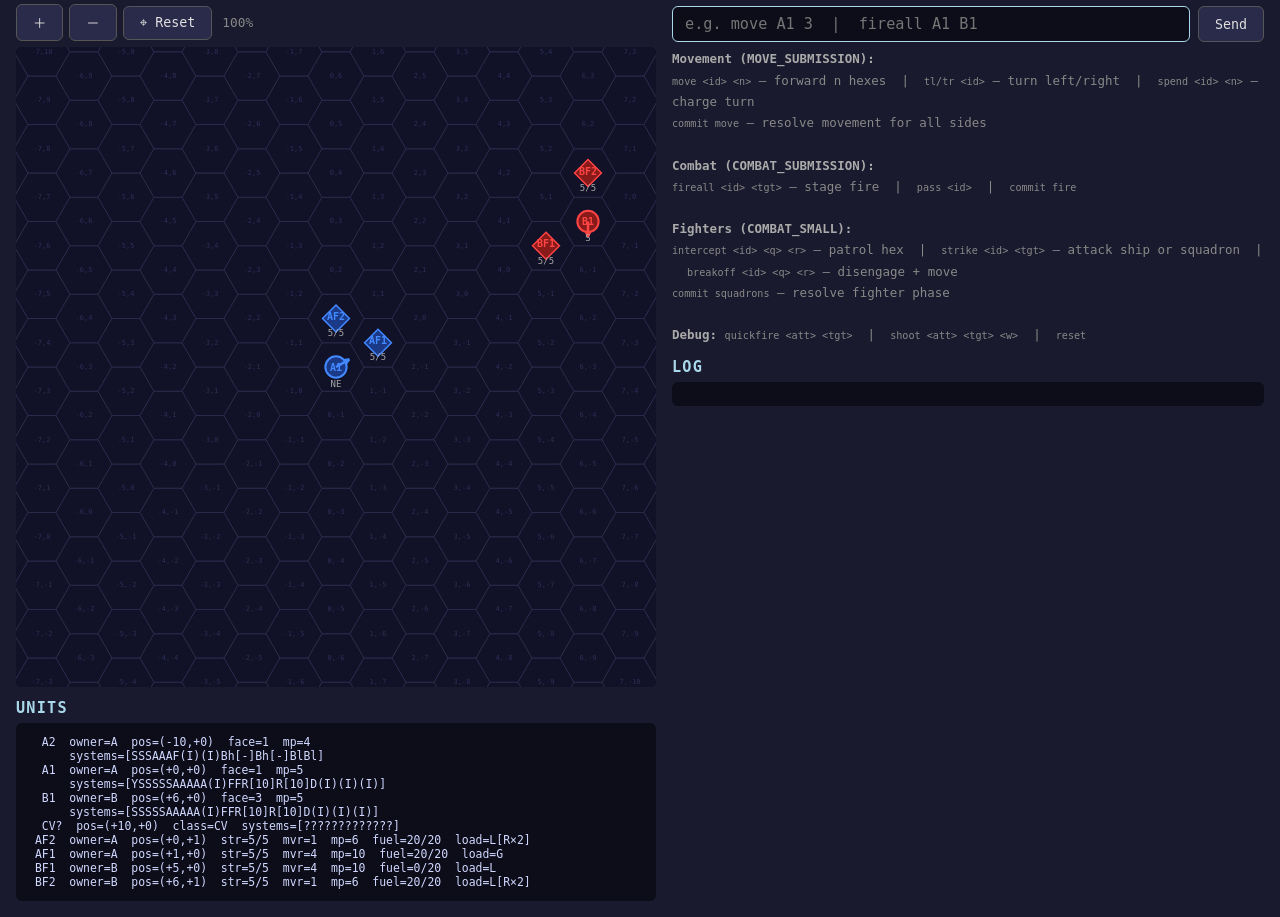
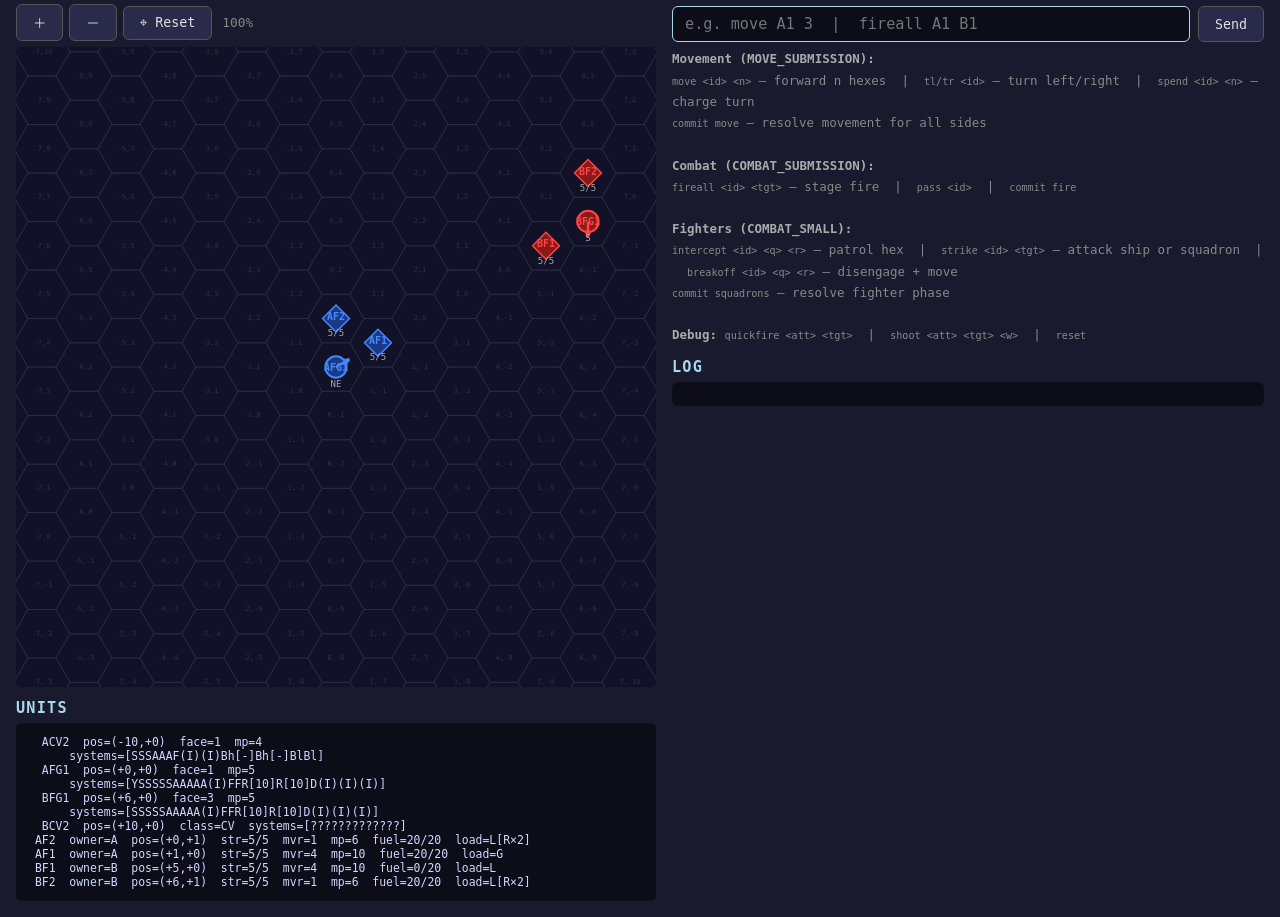
Before and after one commit to josiahnarog/async-4x-sim, a FastAPI app: page /tactical/?view=A in a window 1280 px wide. Shown: the part 165-1082 px from the top of the page. Run offline with FastAPI, Linux system fonts and the light colour scheme.

Commit message:
Improve fog-of-war rendering: solid symbols at detection 2, masked IDs
- Detection level 1: dashed hex/diamond with masked ID (A??1, B??F1)
- Detection levels 2+: standard ship circle+facing and squadron diamond,
  colored by owner, showing full ID (AFG1, BF2) and facing/strength
- Ship and squadron IDs now use owner+class+num format at all detection
  levels (e.g. AFG1, BCV2) instead of bare internal IDs (A1, B2)
- _squadrons_json level 2 now sends actual owner and squadron ID
- drawSquadronContact simplified to level-1-only dashed contact marker

```diff
--- a/tactical/web.py
+++ b/tactical/web.py
@@ -538,28 +538,33 @@ def _render_units(view: str = "master") -> str:
         else:
             det = _enc._knowledge.get(view, {}).get(sid, 0)
 
+        num = sid[len(ship.owner_id):]
+        hull_class = ship.hull_type.designation if ship.hull_type else "??"
+
         if det == 0:
             continue
         elif det == 1:
             flags = major_status_flags(ship)
             flag_str = f"  [{', '.join(flags)}]" if flags else ""
+            display_id = ship.owner_id + "??" + num
             lines.append(
-                f"  ???  pos=({ship.pos.q:+},{ship.pos.r:+}){flag_str}"
+                f"  {display_id}  pos=({ship.pos.q:+},{ship.pos.r:+}){flag_str}"
             )
         elif det == 2:
-            hull_class = ship.hull_type.designation if ship.hull_type else "??"
             revealed = _enc._revealed_systems.get(sid, frozenset())
             track = "".join(
                 sys.token if i in revealed else "?"
                 for i, sys in enumerate(ship.systems)
             ) if ship.systems else ""
+            display_id = ship.owner_id + hull_class + num
             lines.append(
-                f"  {hull_class}?  pos=({ship.pos.q:+},{ship.pos.r:+})"
+                f"  {display_id}  pos=({ship.pos.q:+},{ship.pos.r:+})"
                 f"  class={hull_class}  systems=[{track}]"
             )
         else:
+            display_id = ship.owner_id + hull_class + num
             lines.append(
-                f"{sid:>4}  owner={ship.owner_id}  pos=({ship.pos.q:+},{ship.pos.r:+})"
+                f"{display_id:>6}  pos=({ship.pos.q:+},{ship.pos.r:+})"
                 f"  face={int(ship.facing)}  mp={ship.mp}"
                 f"\n      systems=[{ship.systems.render_compact() if ship.systems else '-'}]"
             )
@@ -628,12 +633,17 @@ def _ships_json(view: str = "master") -> str:
         else:
             det = _enc._knowledge.get(view, {}).get(sid, 0)
 
+        # Build a display ID using owner + class + number.
+        # The internal ship_id is e.g. "A1"; num strips the owner prefix → "1".
+        num = sid[len(s.owner_id):]
+        hull_class = s.hull_type.designation if s.hull_type else "??"
+
         if det == 0:
             continue
         elif det == 1:
             result.append({
-                "id": "???",
-                "owner": "?",
+                "id": s.owner_id + "??" + num,
+                "owner": s.owner_id,
                 "q": s.pos.q,
                 "r": s.pos.r,
                 "is_destroyed": is_destroyed,
@@ -641,25 +651,24 @@ def _ships_json(view: str = "master") -> str:
                 "major_status": major_status_flags(s),
             })
         elif det == 2:
-            hull_class = s.hull_type.designation if s.hull_type else "??"
             revealed = _enc._revealed_systems.get(sid, frozenset())
             sys_list = [
                 sys.token if i in revealed else "?"
                 for i, sys in enumerate(s.systems)
             ] if s.systems else []
             result.append({
-                "id": hull_class + "?",
-                "owner": "?",
+                "id": s.owner_id + hull_class + num,
+                "owner": s.owner_id,
                 "q": s.pos.q,
                 "r": s.pos.r,
-                "hull_class": hull_class,
+                "facing": int(s.facing),
                 "systems": sys_list,
                 "is_destroyed": is_destroyed,
                 "detection": 2,
             })
         else:
             result.append({
-                "id": sid,
+                "id": s.owner_id + hull_class + num,
                 "owner": s.owner_id,
                 "q": s.pos.q,
                 "r": s.pos.r,
@@ -682,20 +691,22 @@ def _squadrons_json(view: str = "master") -> str:
         else:
             det = _enc._knowledge.get(view, {}).get(sqid, 0)
 
+        num = sqid[len(sq.owner_id):]  # e.g. "AF1" → "F1"
+
         if det == 0:
             continue
         elif det == 1:
             result.append({
-                "id": "?",
-                "owner": "?",
+                "id": sq.owner_id + "??" + num,
+                "owner": sq.owner_id,
                 "q": sq.pos.q,
                 "r": sq.pos.r,
                 "detection": 1,
             })
         elif det == 2:
             result.append({
-                "id": "?",
-                "owner": sq.owner_id if view == "master" else "?",
+                "id": sqid,
+                "owner": sq.owner_id,
                 "q": sq.pos.q,
                 "r": sq.pos.r,
                 "strength": sq.strength,
--- a/templates/tactical.html
+++ b/templates/tactical.html
@@ -342,41 +342,30 @@
     }
 
     function drawContactMarker(ctx, ship, cx, cy) {
+      // Detection level 1 only: dashed hex outline with masked ID.
       const { x, y } = hexToPixel(ship.q, ship.r, cx, cy);
       ctx.save();
-      // Dashed hex outline in grey
       drawHexPath(ctx, x, y);
       ctx.strokeStyle = "#666688";
       ctx.lineWidth = 1.5;
       ctx.setLineDash([4, 4]);
       ctx.stroke();
       ctx.setLineDash([]);
-      // Interior label
       ctx.textAlign = "center";
       ctx.textBaseline = "middle";
-      if (ship.detection === 1) {
-        ctx.fillStyle = "#888899";
-        ctx.font = "bold 13px monospace";
-        ctx.fillText("?", x, y);
-        if (ship.major_status && ship.major_status.length > 0) {
-          ctx.fillStyle = "#ff8866";
-          ctx.font = "7px monospace";
-          ctx.fillText(ship.major_status.join(" · "), x, y + SIZE * 0.62);
-        }
-      } else {  // detection === 2
-        ctx.fillStyle = "#aaaacc";
-        ctx.font = "bold 10px monospace";
-        ctx.fillText(ship.hull_class || "??", x, y);
-        if (ship.systems && ship.systems.length) {
-          ctx.fillStyle = "#666688";
-          ctx.font = "7px monospace";
-          ctx.fillText(ship.systems.join(""), x, y + SIZE * 0.5);
-        }
+      ctx.fillStyle = "#888899";
+      ctx.font = "bold 10px monospace";
+      ctx.fillText(ship.id, x, y);
+      if (ship.major_status && ship.major_status.length > 0) {
+        ctx.fillStyle = "#ff8866";
+        ctx.font = "7px monospace";
+        ctx.fillText(ship.major_status.join(" · "), x, y + SIZE * 0.62);
       }
       ctx.restore();
     }
 
     function drawSquadronContact(ctx, sq, cx, cy) {
+      // Detection level 1 only: dashed diamond with masked ID.
       const { x, y } = hexToPixel(sq.q, sq.r, cx, cy);
       const r = SIZE * 0.48;
       ctx.save();
@@ -390,21 +379,16 @@
       ctx.stroke();
       ctx.setLineDash([]);
       ctx.fillStyle = "#888899";
+      ctx.font = "bold 10px monospace";
       ctx.textAlign = "center";
       ctx.textBaseline = "middle";
-      if (sq.detection === 2 && sq.strength != null) {
-        ctx.font = "9px monospace";
-        ctx.fillText(sq.strength + "/" + sq.max, x, y);
-      } else {
-        ctx.font = "bold 12px monospace";
-        ctx.fillText("?", x, y);
-      }
+      ctx.fillText(sq.id, x, y);
       ctx.restore();
     }
 
     function drawShip(ctx, ship, cx, cy) {
       if (ship.is_destroyed) { drawDebris(ctx, ship, cx, cy); return; }
-      if (ship.detection < 3) { drawContactMarker(ctx, ship, cx, cy); return; }
+      if (ship.detection < 2) { drawContactMarker(ctx, ship, cx, cy); return; }
       const { x, y } = hexToPixel(ship.q, ship.r, cx, cy);
       const color = OWNER_COLORS[ship.owner] || "#ffffff";
       const dark  = OWNER_DARK[ship.owner]  || "#444444";
@@ -544,7 +528,7 @@
     }
 
     function drawSquadron(ctx, sq, cx, cy) {
-      if (sq.detection !== undefined && sq.detection < 3) { drawSquadronContact(ctx, sq, cx, cy); return; }
+      if (sq.detection !== undefined && sq.detection < 2) { drawSquadronContact(ctx, sq, cx, cy); return; }
       const { x, y } = hexToPixel(sq.q, sq.r, cx, cy);
       const color = OWNER_COLORS[sq.owner] || "#ffffff";
       const dark  = OWNER_DARK[sq.owner]   || "#444444";
```
